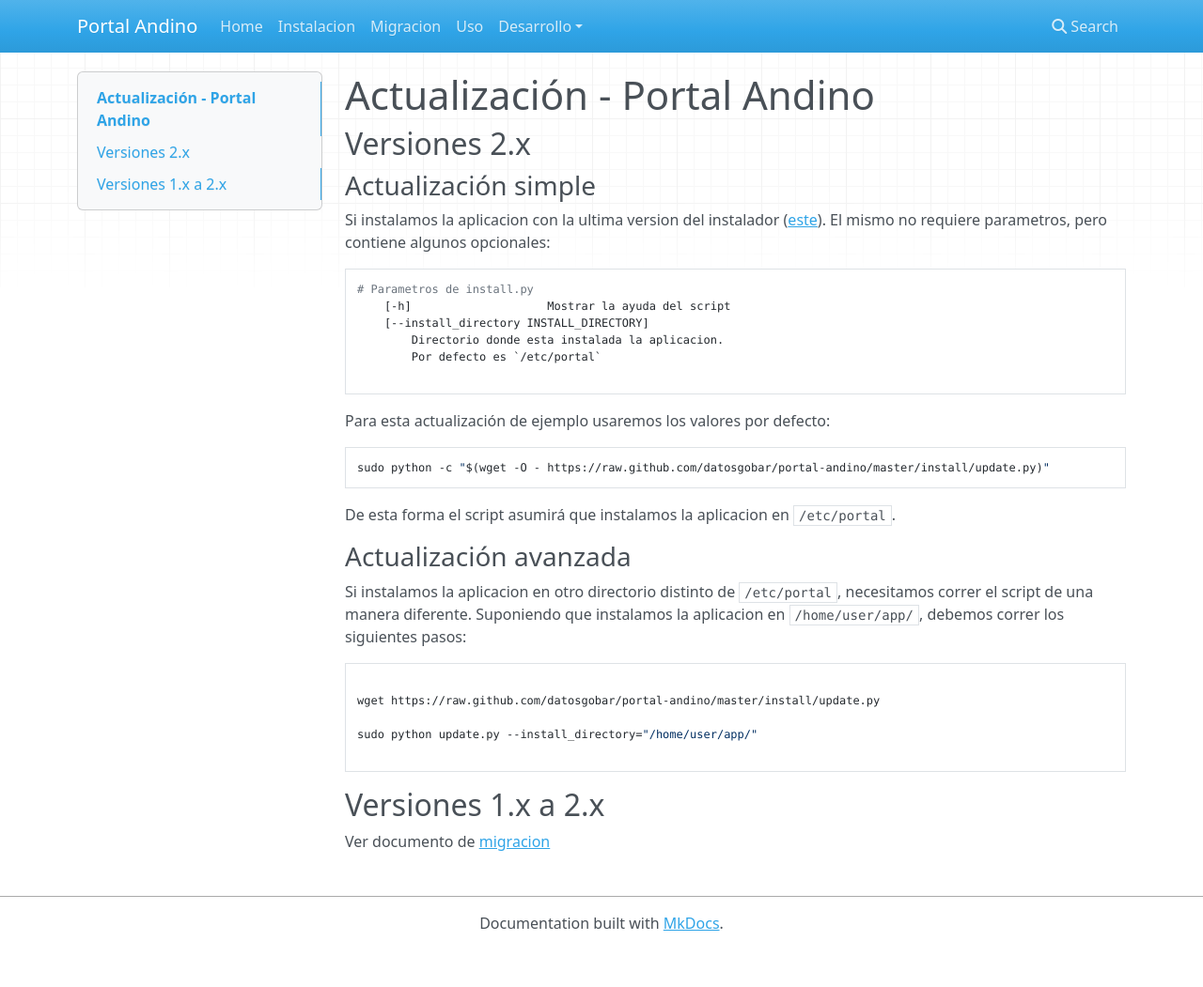
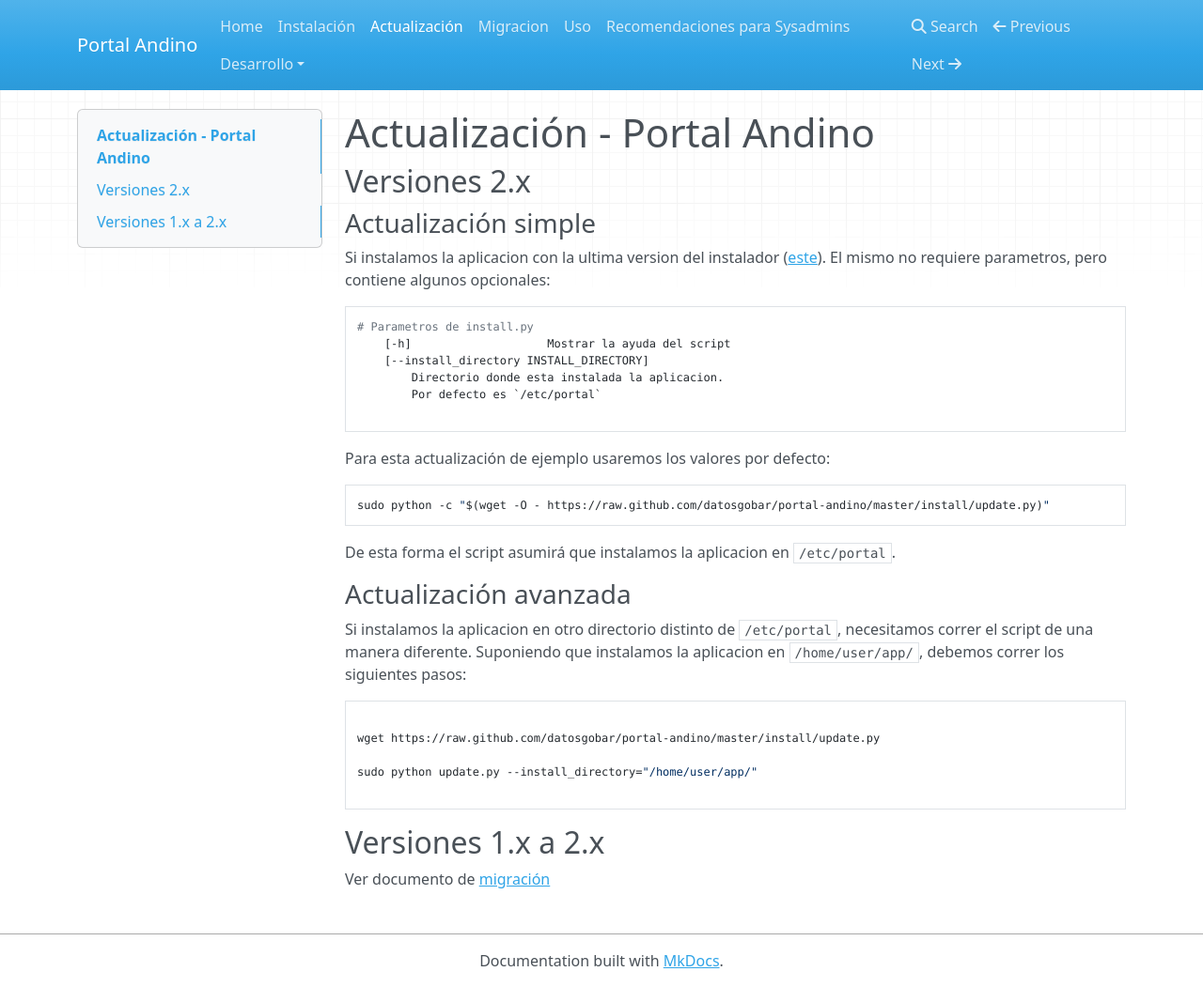
Before and after one commit to datosgobar/portal-andino, an MkDocs documentation site: the page built from docs/setup/update.md, in a window 1280 px wide and 1051 px high. Shown: the whole window at 94% size. Built offline with MkDocs 1.6.1, drawn with Linux system fonts in a browser that asks for light colours; nearby versions of some CDN libraries; old or Windows-style settings are respelled for this version of MkDocs.

Commit message:
Algunos fixes de docs

```diff
--- a/docs/setup/update.md
+++ b/docs/setup/update.md
@@ -41,4 +41,4 @@
 
 ## Versiones 1.x a 2.x
 
-Ver documento de [migracion](docs/setup/migration.md)
+Ver documento de [migración](migration.md)
--- a/mkdocs.yml
+++ b/mkdocs.yml
@@ -1,9 +1,11 @@
 site_name: Portal Andino
 pages:
   - Home: 'index.md'
-  - Instalacion: 'setup/install.md'
+  - Instalación: 'setup/install.md'
+  - Actualización: 'setup/update.md'
   - Migracion: 'setup/migration.md'
   - Uso: 'setup/usage.md'
+  - Recomendaciones para Sysadmins: 'setup/recommendations.md'
   - Desarrollo:
     - Docker: 'development/docker.md'
     - Tests: 'development/tests.md'
```
Also changed, not shown: docs/development/docker.md (+1 -1 lines).
